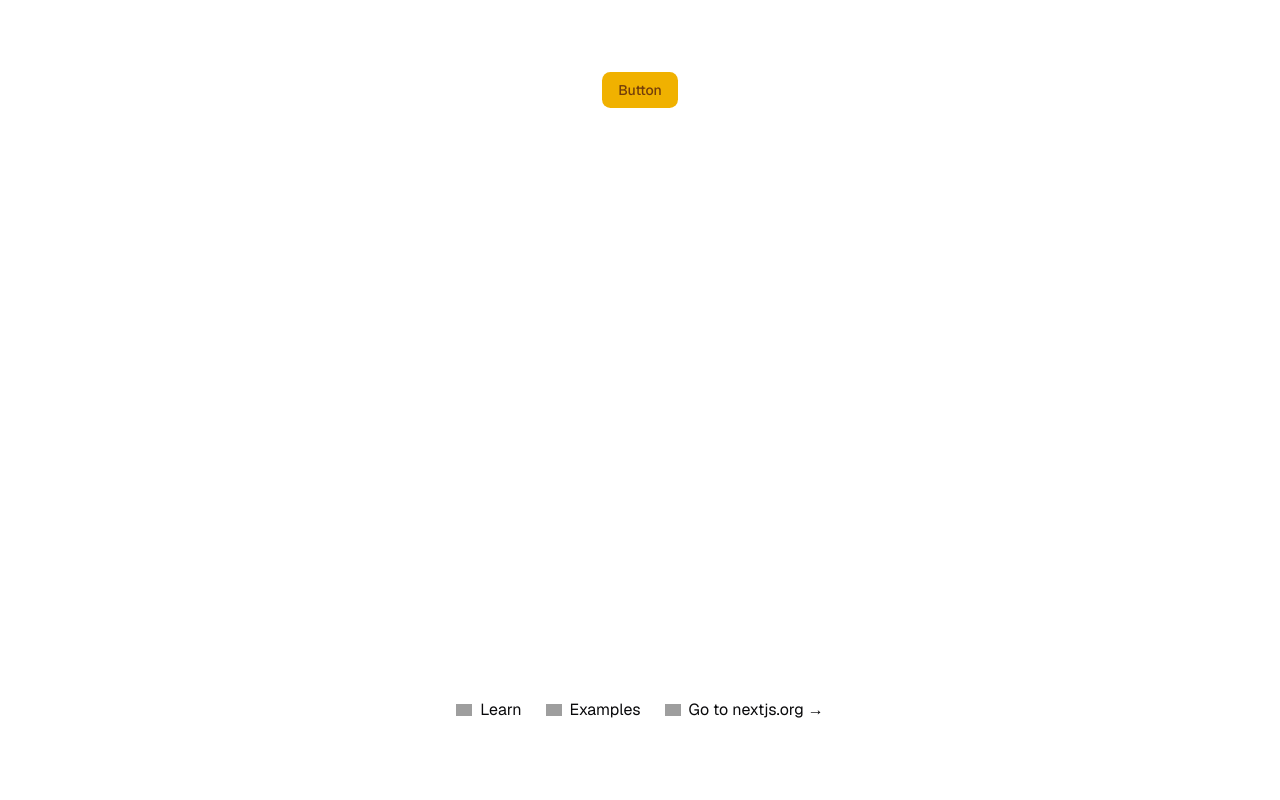
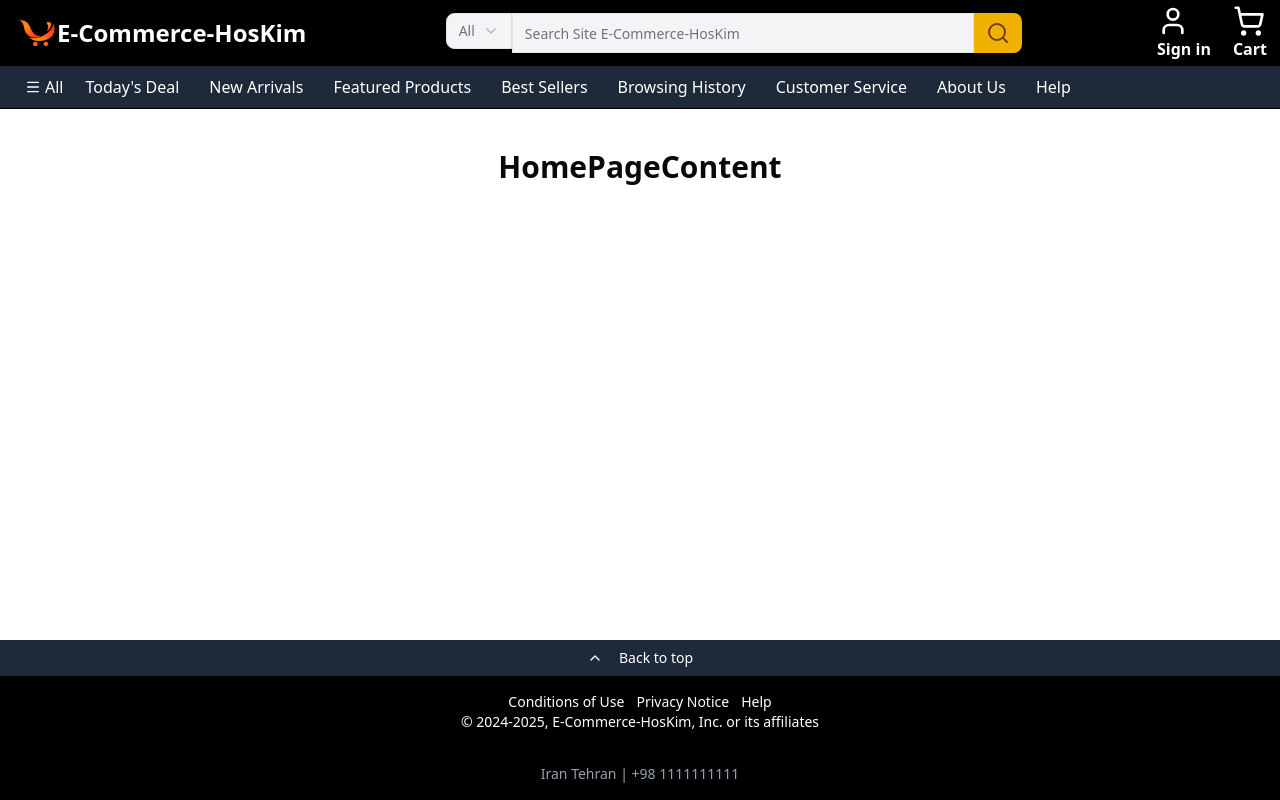
Before and after one commit to hosseinkimiyavi/ECommerceWithHosKim, a Next.js app in the folder ecommerce-hoskim/: page / in a window 1280 px wide. Built offline with nearby package versions, Linux system fonts and the light colour scheme; grey boxes are pictures that could not be loaded.

Commit message:
create layout component and homePage and footer

```diff
--- /dev/null
+++ b/ecommerce-hoskim/src/app/(home)/layout.tsx
@@ -0,0 +1,17 @@
+import Header from "@/components/shared/header";
+import Footer from "@/components/shared/header/footer";
+
+export default function HomeLayout({
+  children,
+}: Readonly<{
+  children: React.ReactNode;
+}>) {
+  return (
+    <div className="flex flex-col min-h-screen">
+      <Header />
+      <main className="flex-1 flex flex-col">{children}
+      </main>
+      <Footer />
+    </div>
+  );
+}
--- /dev/null
+++ b/ecommerce-hoskim/src/app/(home)/page.tsx
@@ -0,0 +1,9 @@
+import React from "react";
+
+export default async function Page() {
+  return (
+    <div>
+      <h1 className="h1-bold text-center p-10">HomePageContent</h1>
+    </div>
+  );
+}
--- a/ecommerce-hoskim/src/app/page.tsx
+++ /dev/null
@@ -1,57 +0,0 @@
-import { Button } from "@/components/ui/button";
-import Image from "next/image";
-
-export default function Home() {
-  return (
-    <div className="font-sans grid grid-rows-[20px_1fr_20px] items-center justify-items-center min-h-screen p-8 pb-20 gap-16 sm:p-20">
-     <Button>Button</Button>
-      <footer className="row-start-3 flex gap-[24px] flex-wrap items-center justify-center">
-        <a
-          className="flex items-center gap-2 hover:underline hover:underline-offset-4"
-          href="https://nextjs.org/learn?utm_source=create-next-app&utm_medium=appdir-template-tw&utm_campaign=create-next-app"
-          target="_blank"
-          rel="noopener noreferrer"
-        >
-          <Image
-            aria-hidden
-            src="/file.svg"
-            alt="File icon"
-            width={16}
-            height={16}
-          />
-          Learn
-        </a>
-        <a
-          className="flex items-center gap-2 hover:underline hover:underline-offset-4"
-          href="https://vercel.com/templates?framework=next.js&utm_source=create-next-app&utm_medium=appdir-template-tw&utm_campaign=create-next-app"
-          target="_blank"
-          rel="noopener noreferrer"
-        >
-          <Image
-            aria-hidden
-            src="/window.svg"
-            alt="Window icon"
-            width={16}
-            height={16}
-          />
-          Examples
-        </a>
-        <a
-          className="flex items-center gap-2 hover:underline hover:underline-offset-4"
-          href="https://nextjs.org?utm_source=create-next-app&utm_medium=appdir-template-tw&utm_campaign=create-next-app"
-          target="_blank"
-          rel="noopener noreferrer"
-        >
-          <Image
-            aria-hidden
-            src="/globe.svg"
-            alt="Globe icon"
-            width={16}
-            height={16}
-          />
-          Go to nextjs.org →
-        </a>
-      </footer>
-    </div>
-  );
-}
--- /dev/null
+++ b/ecommerce-hoskim/src/components/shared/header/footer.tsx
@@ -0,0 +1,38 @@
+"use client";
+
+import { Button } from "@/components/ui/button";
+import { APP_NAME } from "@/lib/constants";
+import { ChevronUp } from "lucide-react";
+import Link from "next/link";
+
+function Footer() {
+  return (
+    <footer className="bg-black text-white underline-link">
+      <div className="w-full">
+        <Button
+          variant="ghost"
+          className="bg-gray-800 w-full rounded-none"
+          onClick={() => window.scrollTo({ top: 0, behavior: "smooth" })}
+        >
+          <ChevronUp className="mr-2 h-4 w-4" />
+          Back to top
+        </Button>
+      </div>
+      <div className="p-4">
+        <div className="flex justify-center gap-3 text-sm">
+          <Link href="/page/conditions-of-use">Conditions of Use</Link>
+          <Link href="/page/privacy-policy">Privacy Notice</Link>
+          <Link href="/page/help">Help</Link>
+        </div>
+        <div className="flex justify-center text-sm">
+            <p>© 2024-2025, {APP_NAME}, Inc. or its affiliates</p>
+        </div>
+        <div className="mt-8 flex justify-center  text-sm text-gray-400">
+            Iran Tehran | +98 1111111111
+        </div>
+      </div>
+    </footer>
+  );
+}
+
+export default Footer;
```
